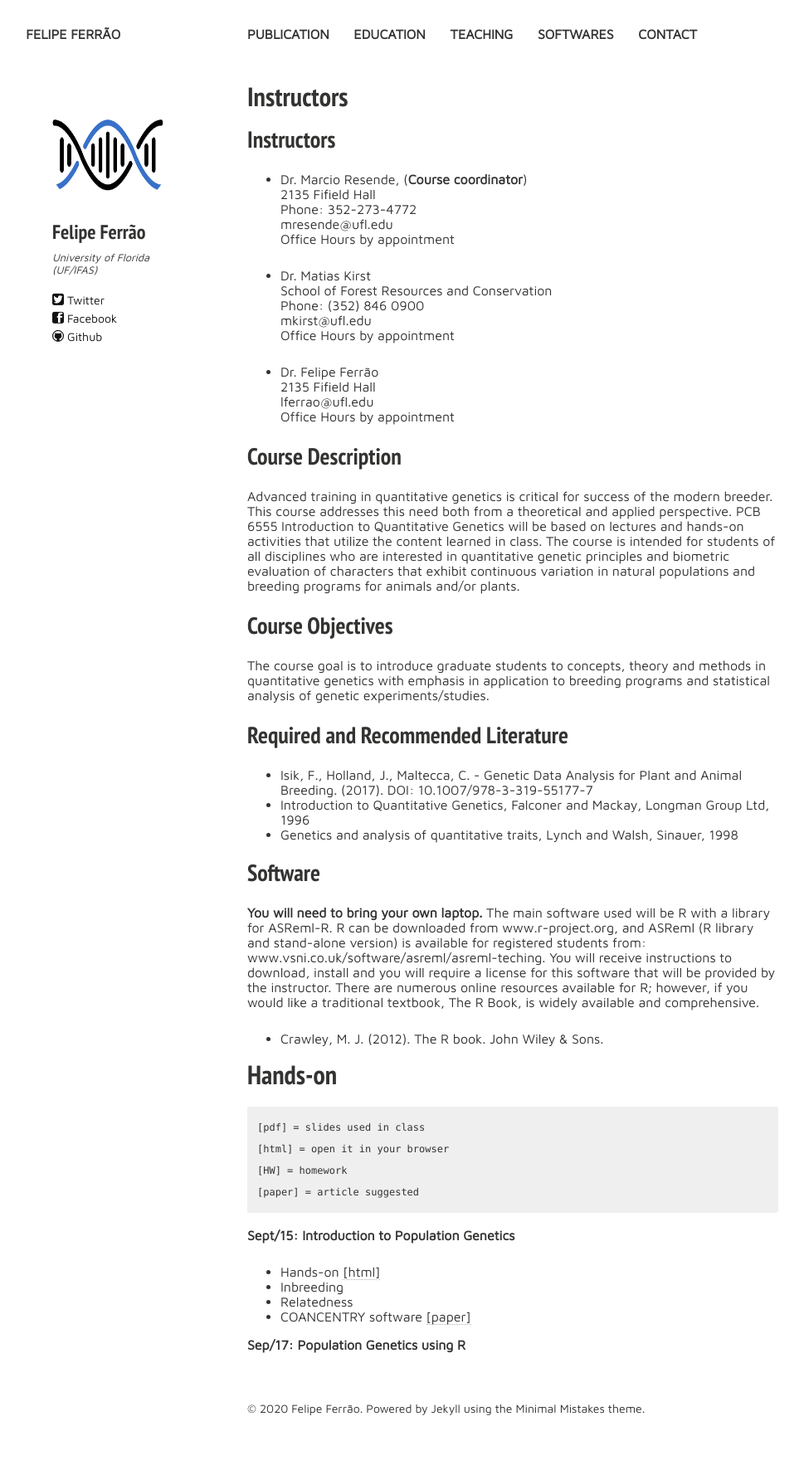
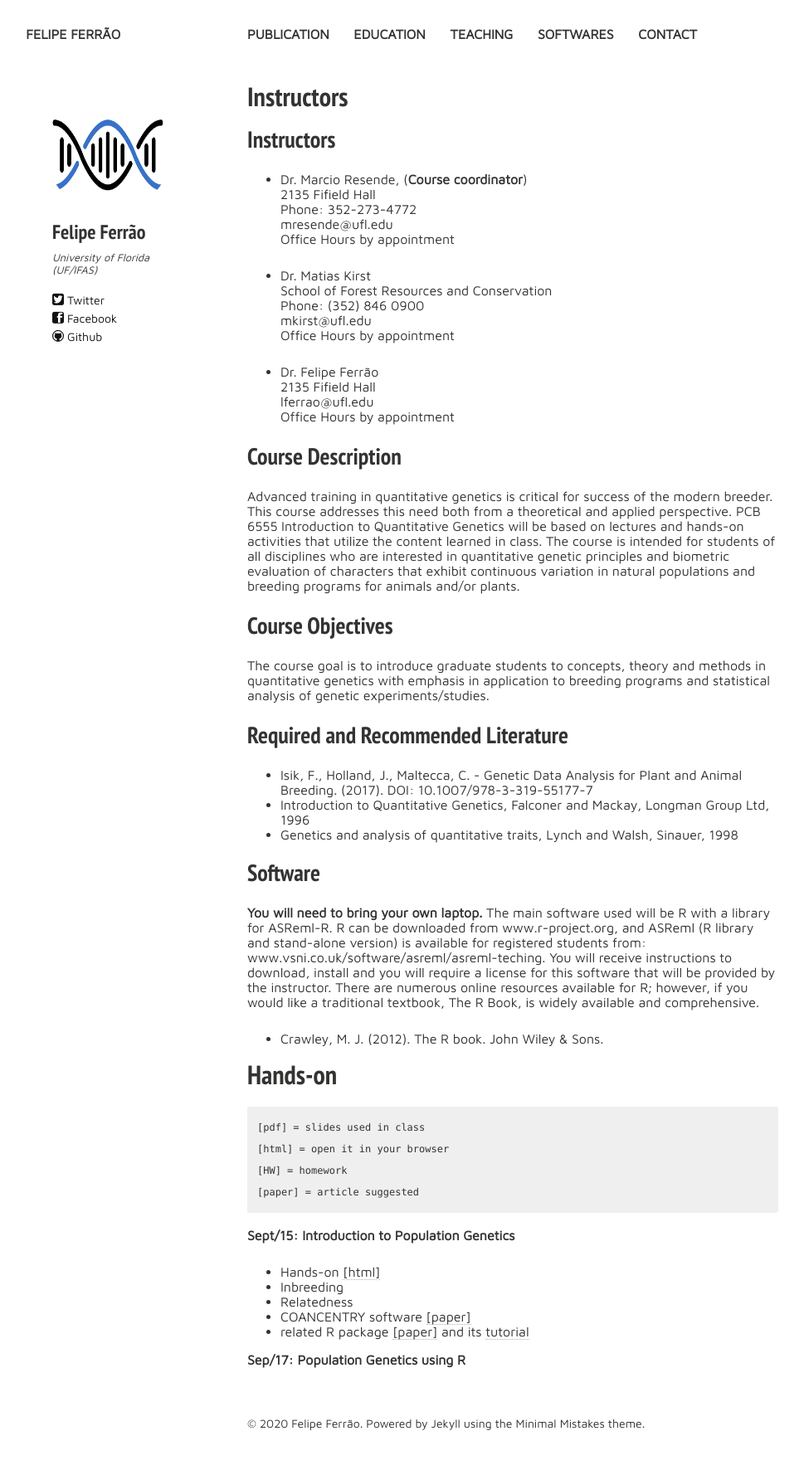
Before and after one commit to lfelipe-ferrao/lfelipe-ferrao.github.io, a Jekyll site: the page built from class/quantGenetic/index.md, in a window 1280 px wide. Shown: the whole page at 83% size, without its empty margins (22-991 px from the left). Built offline with Jekyll 4.4.1, drawn with Linux system fonts in a browser that asks for light colours; nearby versions of some CDN libraries; our own code applies the rules of GitHub Pages for plain Markdown files.

Commit message:
Update index.md

```diff
--- a/class/quantGenetic/index.md
+++ b/class/quantGenetic/index.md
@@ -59,5 +59,6 @@ traditional textbook, The R Book, is widely available and comprehensive.
 - Inbreeding
 - Relatedness
 - COANCENTRY software [[paper]](https://onlinelibrary.wiley.com/doi/full/10.1111/j.1755-0998.2010.02885.x)
+- related R package [[paper]](https://onlinelibrary.wiley.com/doi/full/10.1111/1755-0998.12323) and its [tutorial](https://timothyfrasier.github.io/files/Tutorial.pdf)
 
 **Sep/17: Population Genetics using R**
```
